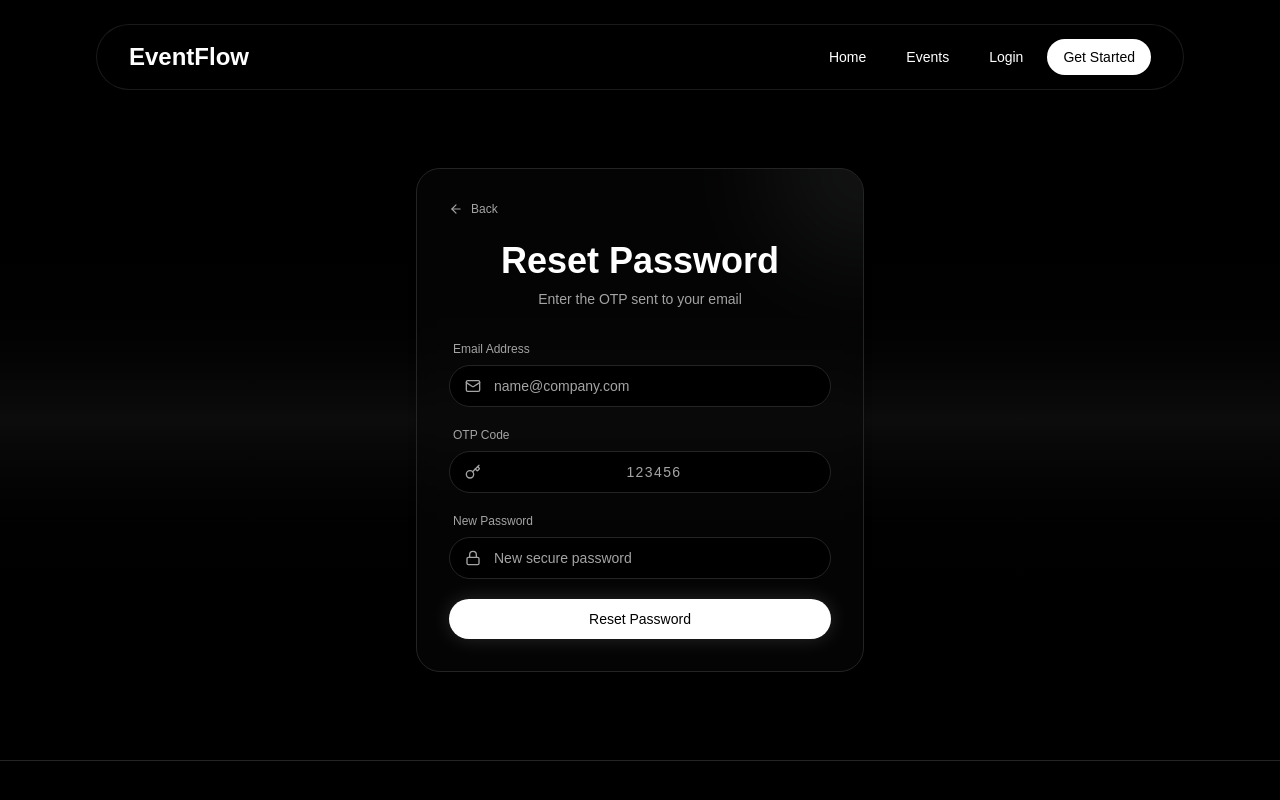
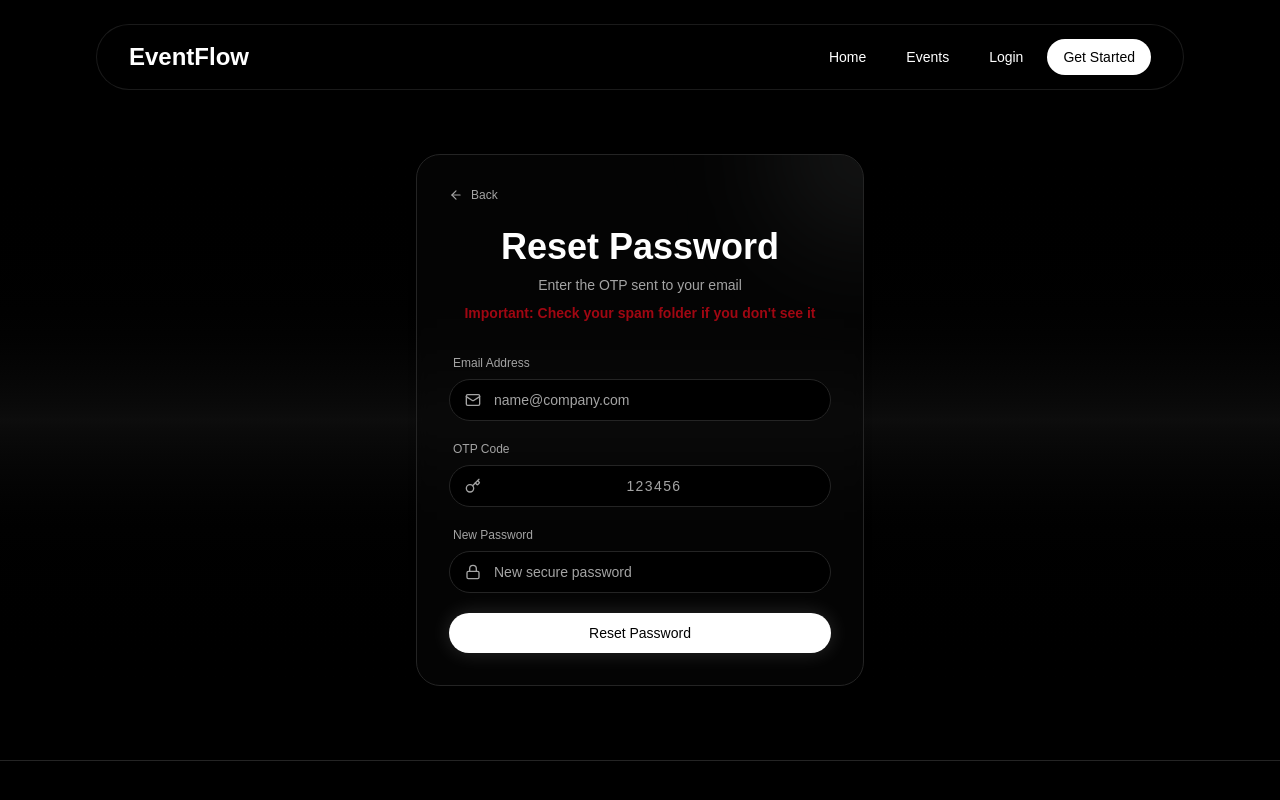
Before and after one commit to omsaidesaii/eventflow, a React (Vite) app in the folder frontend/: page /reset-password in a window 1280 px wide. Shown: the top 800 px of the page. Built offline with nearby package versions, Linux system fonts and the light colour scheme; no server answers.

Commit message:
added check spam folder

```diff
--- a/frontend/src/pages/ResetPassword.jsx
+++ b/frontend/src/pages/ResetPassword.jsx
@@ -44,7 +44,11 @@ const ResetPassword = () => {
                     </div>
 
                     <h2 className="text-4xl font-bold text-foreground mb-2 text-center">Reset Password</h2>
-                    <p className="text-muted-foreground text-center mb-8 text-sm">Enter the OTP sent to your email</p>
+                    <p className="text-muted-foreground text-center mb-8 text-sm">
+                        Enter the OTP sent to your email
+                        <br />
+                        <span className="text-sm text-red-800 font-bold block mt-2">Important: Check your spam folder if you don't see it</span>
+                    </p>
 
                     <form onSubmit={handleSubmit} className="space-y-5">
                         <div>
--- a/frontend/src/pages/VerifyEmail.jsx
+++ b/frontend/src/pages/VerifyEmail.jsx
@@ -56,6 +56,8 @@ const VerifyEmail = () => {
             <h2 className="text-4xl font-bold text-foreground mb-2 text-center">Verify Account</h2>
             <p className="text-muted-foreground text-center mb-8 text-sm">
                 We sent a code to <span className="text-primary font-medium">{email}</span>
+                <br />
+                <span className="text-sm text-red-800 font-bold block mt-2">Important: Check your spam folder if you don't see it</span>
             </p>
 
             <form onSubmit={handleSubmit} className="space-y-5">
```
